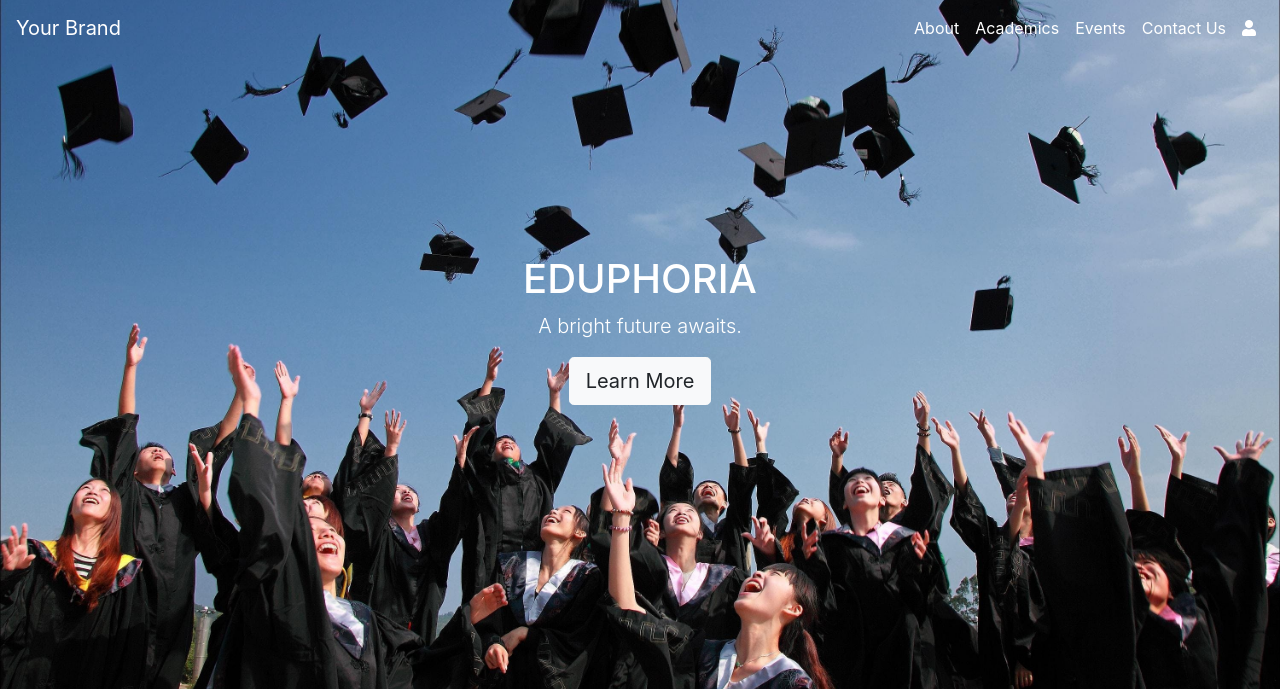
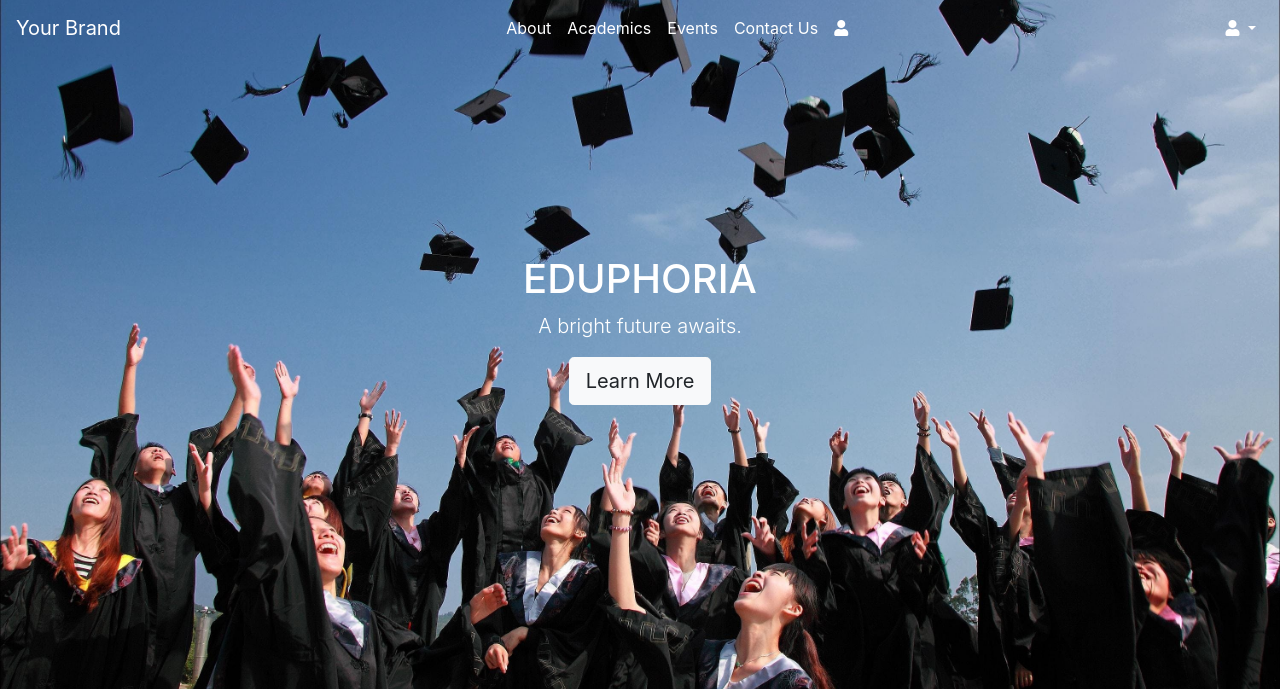
Before and after one commit to BREADLuVER/eduphoria-web, a Flask app: page / in a window 1280 px wide. Shown: the top 689 px of the page. Run offline with Flask 2, Linux system fonts and the light colour scheme; the visitor is signed in with stand-in values (Sample User, id 1); some libraries are stand-ins or nearby versions.

Commit message:
logout + usersettings added

```diff
--- a/templates/index.html
+++ b/templates/index.html
@@ -65,6 +65,29 @@
                     </li>
                 {% else %}
                     <!-- Login Button inside list item -->
+                    <li class="nav-item">
+                        <a href="#login" id="loginButton" class="nav-link" onclick="openPopup(); return false;">Login</a>
+                    </li>
+                {% endif %}
+            </ul>
+        </div>
+        <div class="collapse navbar-collapse" id="navbarNav">
+            <ul class="navbar-nav ml-auto">
+                <!-- ... other nav items ... -->
+
+                {% if session.logged_in %}
+                    <!-- Dropdown for User -->
+                    <li class="nav-item dropdown">
+                        <a class="nav-link dropdown-toggle" href="#" id="navbarDropdown" role="button" data-toggle="dropdown" aria-haspopup="true" aria-expanded="false">
+                            <i class="fas fa-user"></i>
+                        </a>
+                        <div class="dropdown-menu" aria-labelledby="navbarDropdown">
+                            <a class="dropdown-item" href="#settings">Settings</a>
+                            <a class="dropdown-item" href="{{ url_for('logout') }}">Logout</a>
+                        </div>
+                    </li>
+                {% else %}
+                    <!-- Login Button -->
                     <li class="nav-item">
                         <a href="#login" id="loginButton" class="nav-link" onclick="openPopup(); return false;">Login</a>
                     </li>
```
